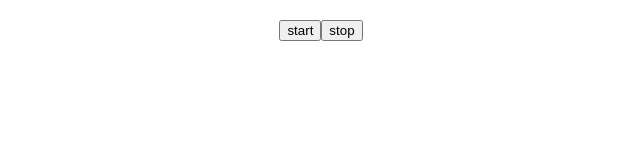
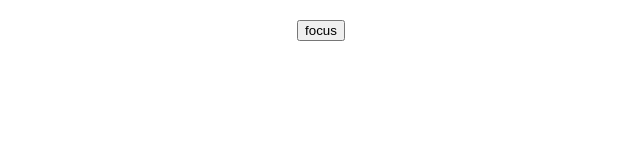
Before and after one commit to anatomiam/blink, a React (Create React App) app: page / in a window 1280 px wide. Shown: the top 160 px of the page, without its empty margins (319-959 px from the left). Built offline with nearby package versions, Linux system fonts and the light colour scheme.

Commit message:
appending letters to array works, need to fix interval bug, and work on autofocus for keydown events

```diff
--- a/src/App.js
+++ b/src/App.js
@@ -30,7 +30,7 @@ const alphabet = [
   'z'
 ]
 
-let interval
+let interval = 0
 
 class App extends Component {
   constructor(props) {
@@ -53,6 +53,40 @@ class App extends Component {
     this.nextLetter = this
       .nextLetter
       .bind(this)
+
+    this.addLetter = this
+      .addLetter
+      .bind(this)
+    this.handleKeyPress = this
+      .handleKeyPress
+      .bind(this)
+  }
+
+  handleKeyPress(e) {
+    console.log(this.state.sentence)
+    if (e.key === 'ArrowDown') {
+      // this.handleStop()
+      this.addLetter()
+      this.handleStart()
+    } else if (e.key === 'ArrowUp') {
+      console.log('going up...')
+    } else if (e.key === 'ArrowLeft') {
+      console.log('going left.....')
+    } else if (e.key === 'ArrowRight') {
+      console.log('going right....')
+    } else {
+      console.log('else')
+    }
+  }
+  addLetter() {
+    const newSentence = this.state.sentence.slice()
+    newSentence.push(this.state.letter)
+
+    this.setState({
+      sentence: newSentence,
+      letter: alphabet[0],
+      counter: 0
+    })
   }
 
   nextLetter() {
@@ -74,8 +108,7 @@ class App extends Component {
     return (
       <div className="App">
         <h2>{this.state.letter}</h2>
-        <button onClick={this.handleStart}>start</button>
-        <button onClick={this.handleStop}>stop</button>
+        <button onKeyDown={this.handleKeyPress}>focus</button>
       </div>
     );
   }
```
